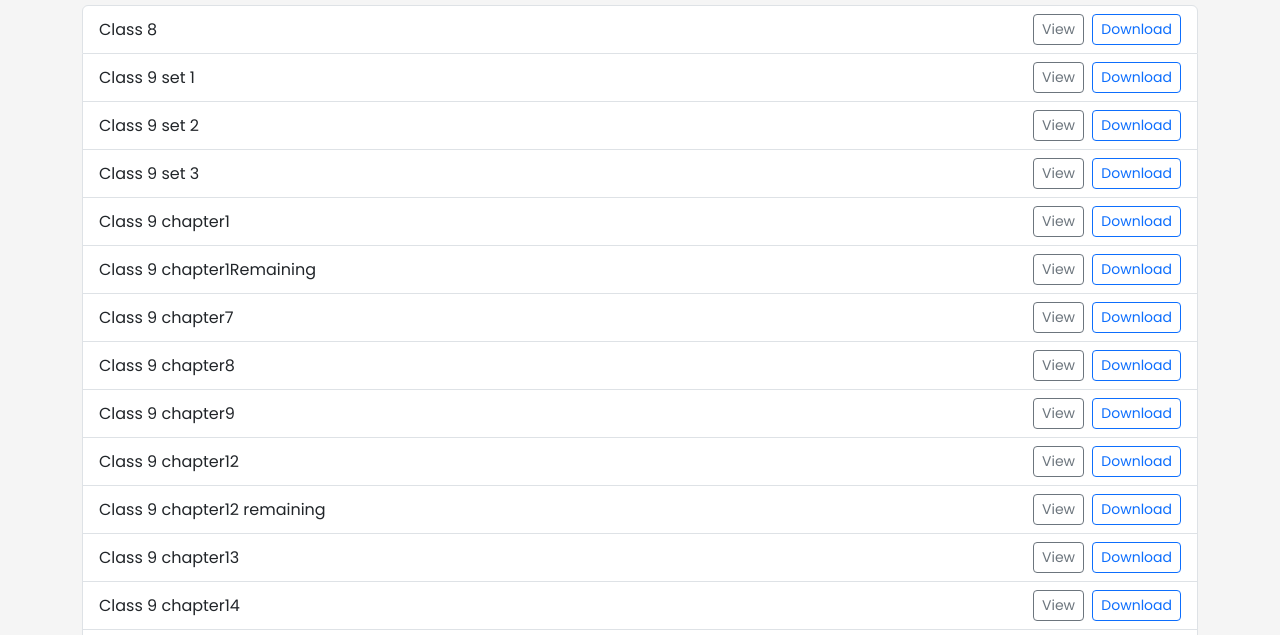
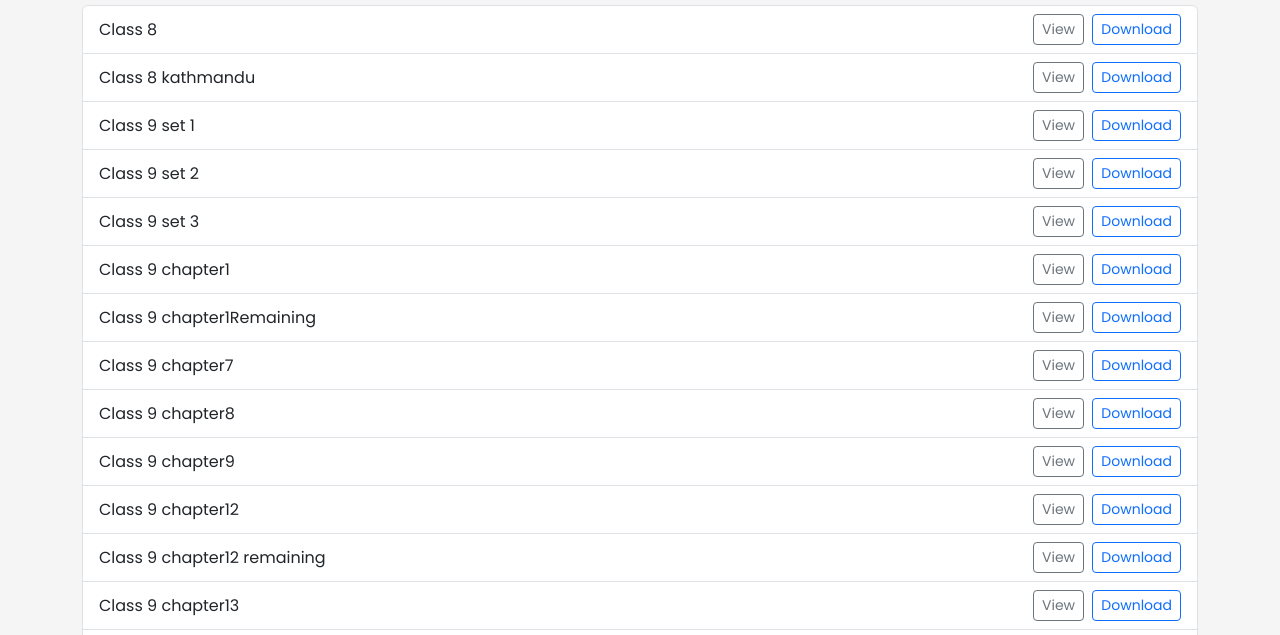
Before and after one commit to Rajendra2056/Rajendra2056.github.io, a website: page pdfs.html in a window 1280 px wide. Both pictures are taken after a click on the button "📁 Science Notes". Shown: the part 137-772 px from the top of the page. Drawn offline with nearby package versions, Linux system fonts and the light colour scheme.

```diff
--- a/pdfs.html
+++ b/pdfs.html
@@ -32,6 +32,14 @@
             <span>
               <button class="btn btn-outline-secondary btn-sm me-1" onclick="togglePDF('pdfs/Class8.pdf')">View</button>
               <a href="pdfs/Class8.pdf" download class="btn btn-outline-primary btn-sm">Download</a>
+            </span>
+          </li>
+
+           <li class="list-group-item d-flex justify-content-between align-items-center">
+            Class 8 kathmandu
+            <span>
+              <button class="btn btn-outline-secondary btn-sm me-1" onclick="togglePDF('pdfs/C8Kats.pdf')">View</button>
+              <a href="pdfs/C8Kats.pdf" download class="btn btn-outline-primary btn-sm">Download</a>
             </span>
           </li>
             <li class="list-group-item d-flex justify-content-between align-items-center">
```
Also changed, not shown: 1 other file.
